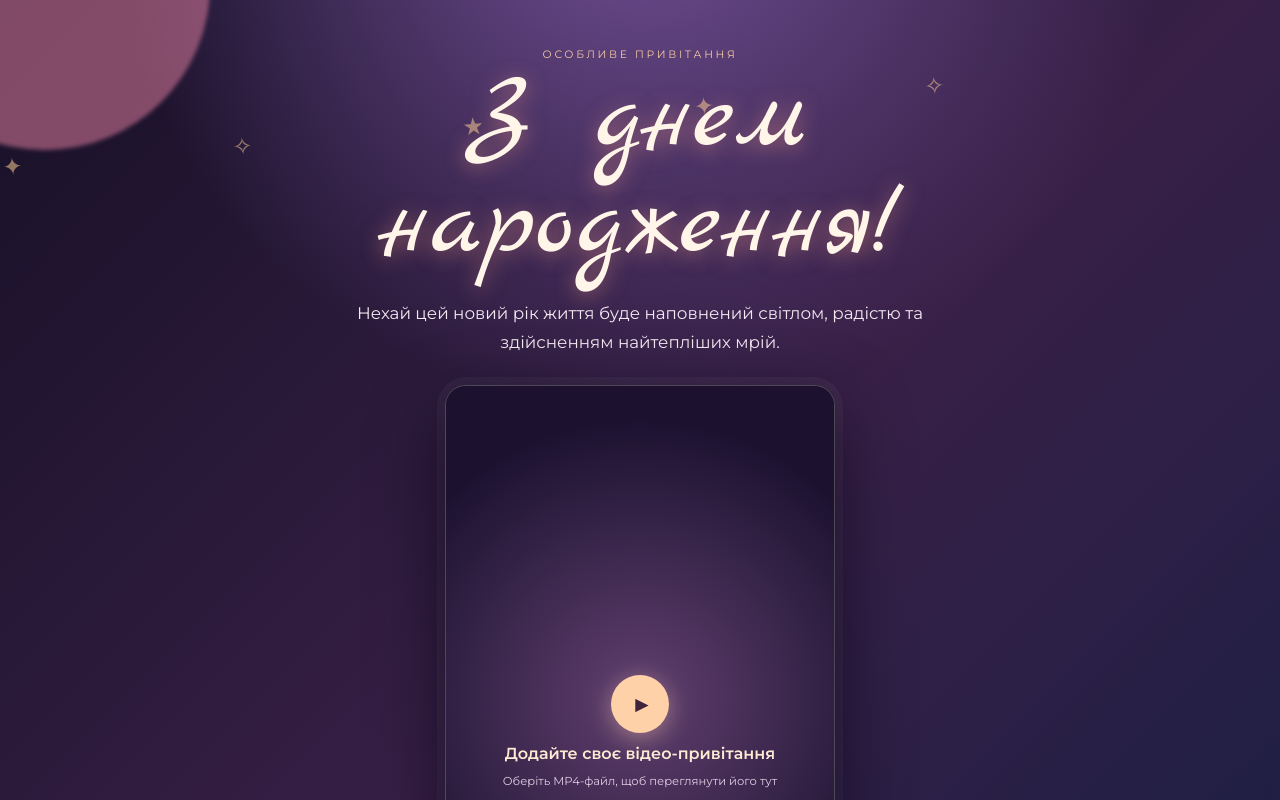
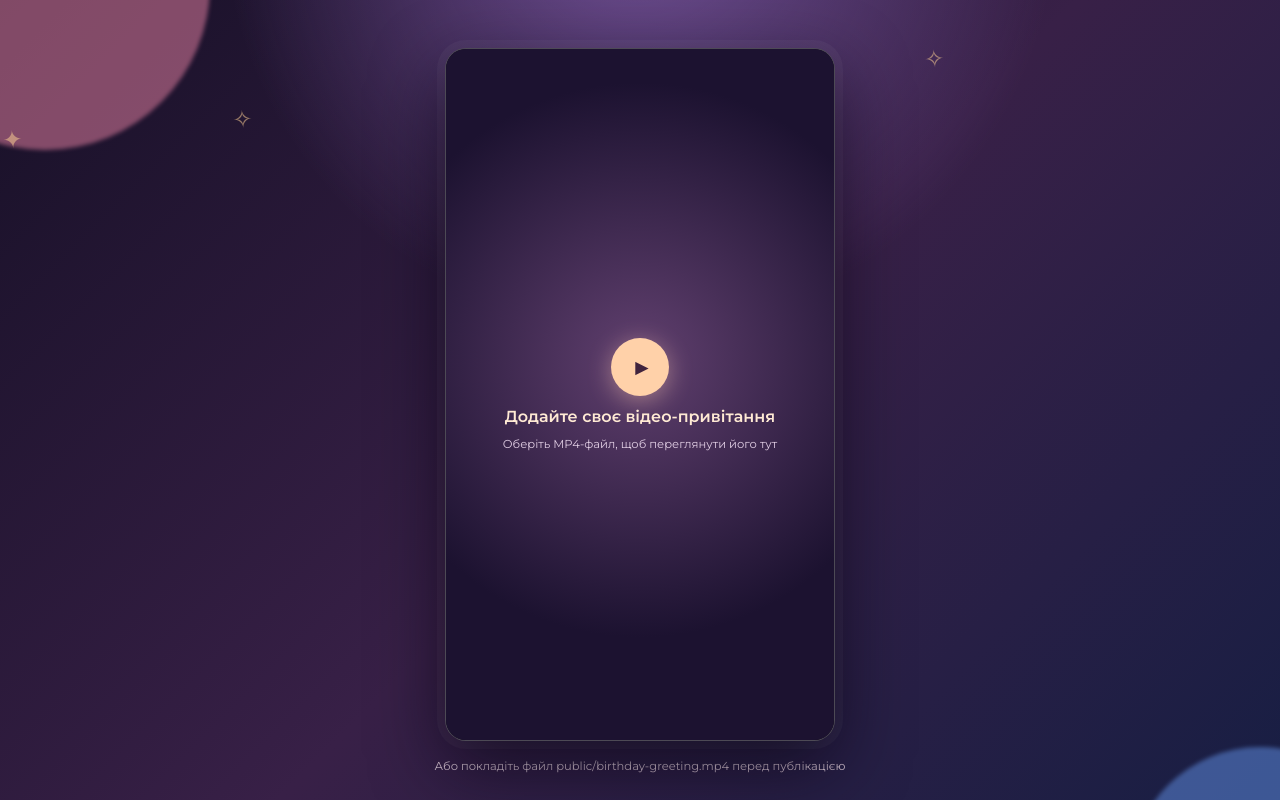
Before and after one commit to shwetsandriy/birthday-video, a React (Vite) app: page / in a window 1280 px wide. Shown: the top 800 px of the page. Built offline with nearby package versions, Linux system fonts and the light colour scheme.

Commit message:
change ui

```diff
--- a/src/main.jsx
+++ b/src/main.jsx
@@ -20,10 +20,6 @@ function App() {
       <div className="confetti" aria-hidden="true">✦ &nbsp; ✧ &nbsp; ★ &nbsp; ✦ &nbsp; ✧</div>
 
       <section className="greeting" aria-labelledby="page-title">
-        <p className="eyebrow">особливе привітання</p>
-        <h1 id="page-title">З днем народження!</h1>
-        <p className="wish">Нехай цей новий рік життя буде наповнений світлом, радістю та здійсненням найтепліших мрій.</p>
-
         <div className="video-card">
           {hasVideo && (
             <video
```
